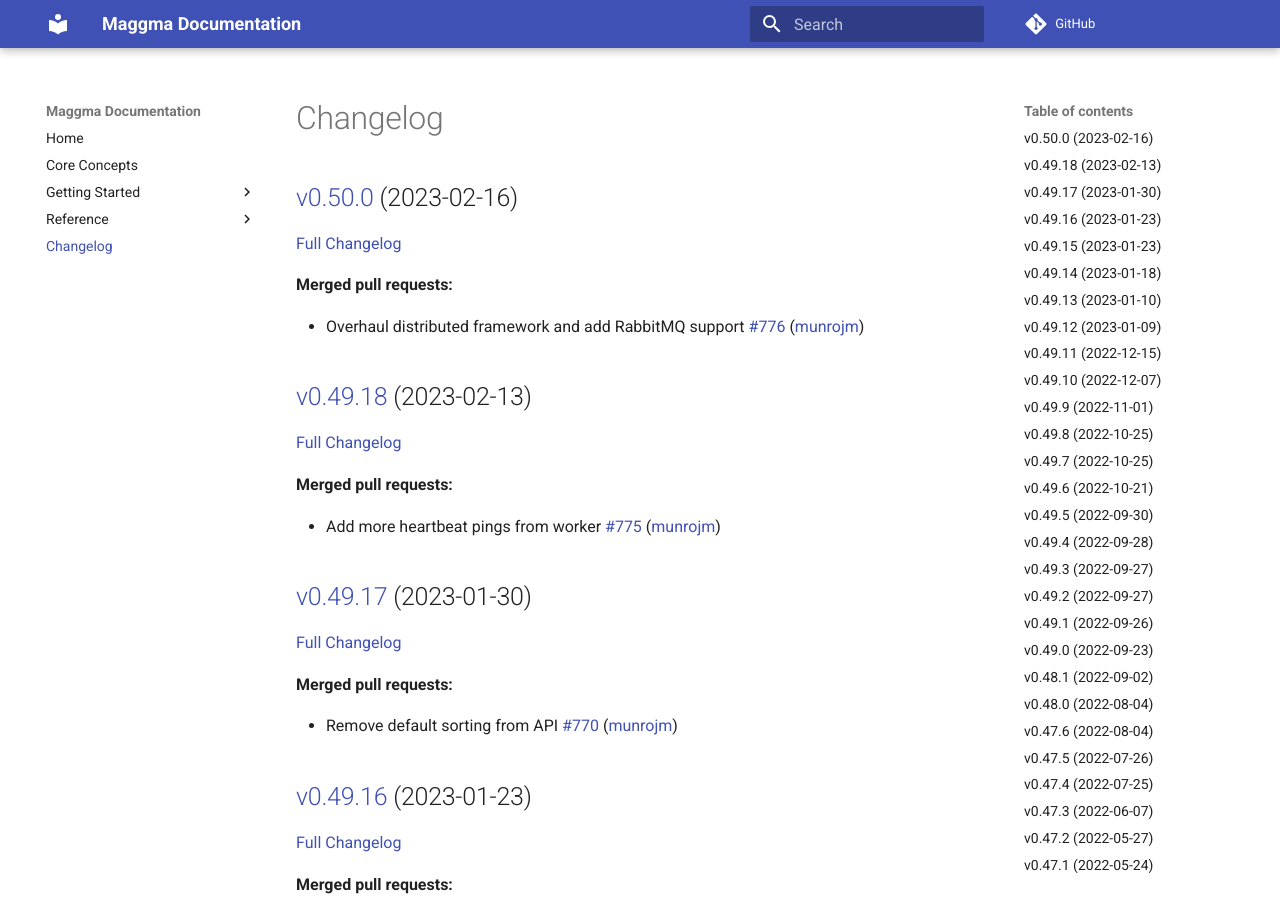
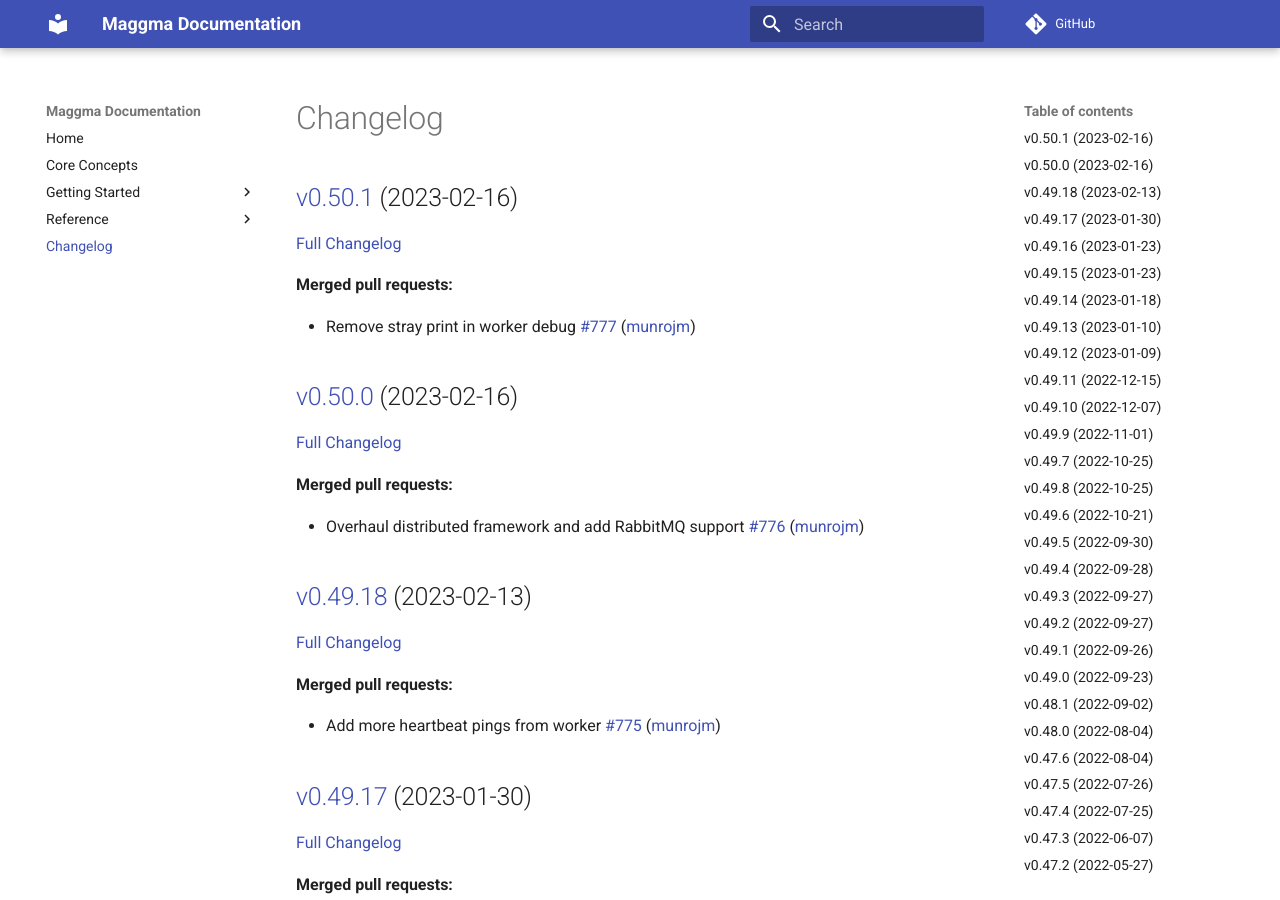
Before and after one commit to materialsproject/maggma, an MkDocs documentation site: the page built from docs/CHANGELOG.md, in a window 1280 px wide and 900 px high. Built offline with MkDocs 1.6.1 and Material for MkDocs 9.7.7, drawn with Linux system fonts in a browser that asks for light colours; comment, search, counter and statistics services are not loaded; some of the changed text lies outside the part shown.

Commit message:
Updated CHANGELOG.md

```diff
--- a/docs/CHANGELOG.md
+++ b/docs/CHANGELOG.md
@@ -1,4 +1,12 @@
 # Changelog
+
+## [v0.50.1](https://github.com/materialsproject/maggma/tree/v0.50.1) (2023-02-16)
+
+[Full Changelog](https://github.com/materialsproject/maggma/compare/v0.50.0...v0.50.1)
+
+**Merged pull requests:**
+
+- Remove stray print in worker debug [\#777](https://github.com/materialsproject/maggma/pull/777) ([munrojm](https://github.com/munrojm))
 
 ## [v0.50.0](https://github.com/materialsproject/maggma/tree/v0.50.0) (2023-02-16)
 
@@ -82,19 +90,19 @@
 
 ## [v0.49.9](https://github.com/materialsproject/maggma/tree/v0.49.9) (2022-11-01)
 
-[Full Changelog](https://github.com/materialsproject/maggma/compare/v0.49.8...v0.49.9)
+[Full Changelog](https://github.com/materialsproject/maggma/compare/v0.49.7...v0.49.9)
 
 **Merged pull requests:**
 
 - Parse datetime with dateutil [\#741](https://github.com/materialsproject/maggma/pull/741) ([munrojm](https://github.com/munrojm))
 
+## [v0.49.7](https://github.com/materialsproject/maggma/tree/v0.49.7) (2022-10-25)
+
+[Full Changelog](https://github.com/materialsproject/maggma/compare/v0.49.8...v0.49.7)
+
 ## [v0.49.8](https://github.com/materialsproject/maggma/tree/v0.49.8) (2022-10-25)
 
-[Full Changelog](https://github.com/materialsproject/maggma/compare/v0.49.7...v0.49.8)
-
-## [v0.49.7](https://github.com/materialsproject/maggma/tree/v0.49.7) (2022-10-25)
-
-[Full Changelog](https://github.com/materialsproject/maggma/compare/v0.49.6...v0.49.7)
+[Full Changelog](https://github.com/materialsproject/maggma/compare/v0.49.6...v0.49.8)
 
 **Merged pull requests:**
 
```
